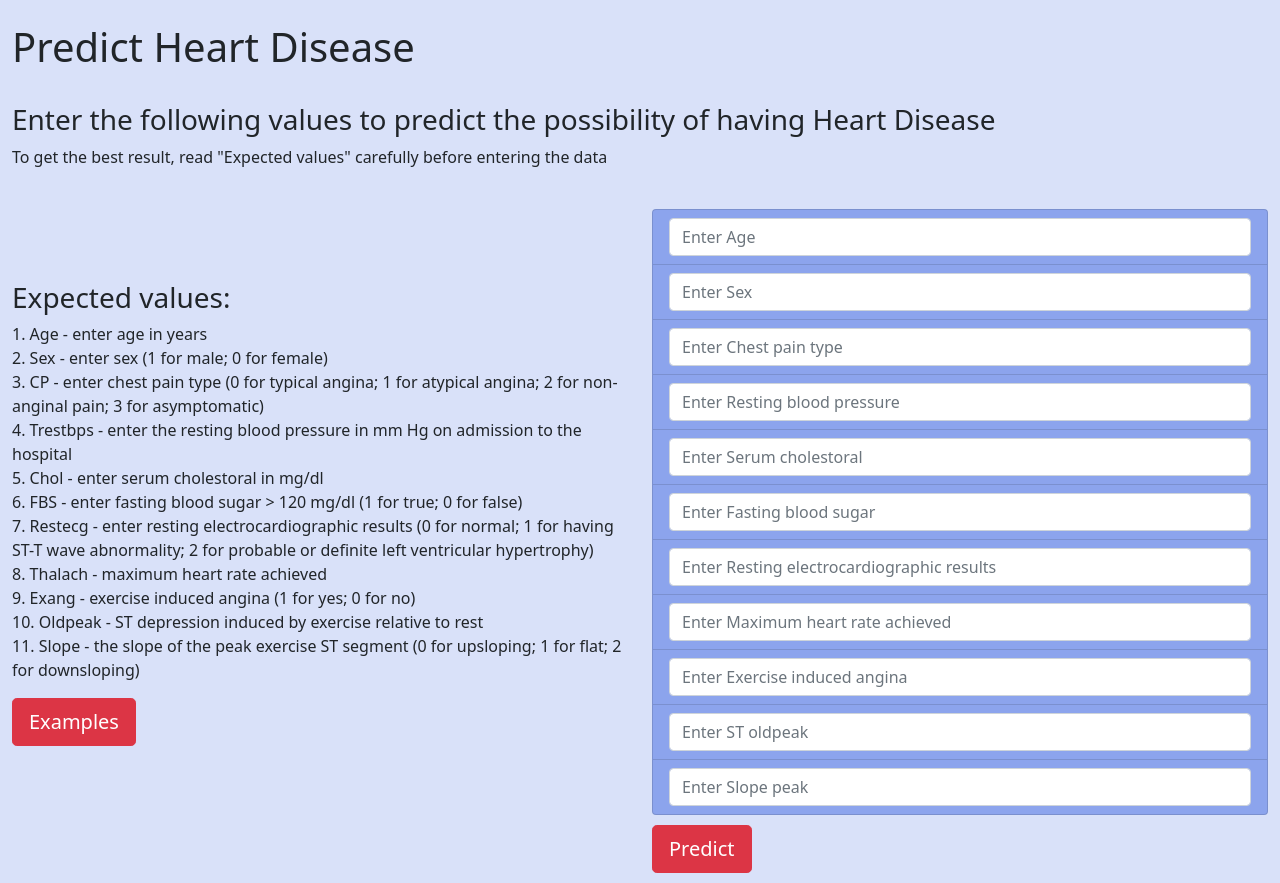
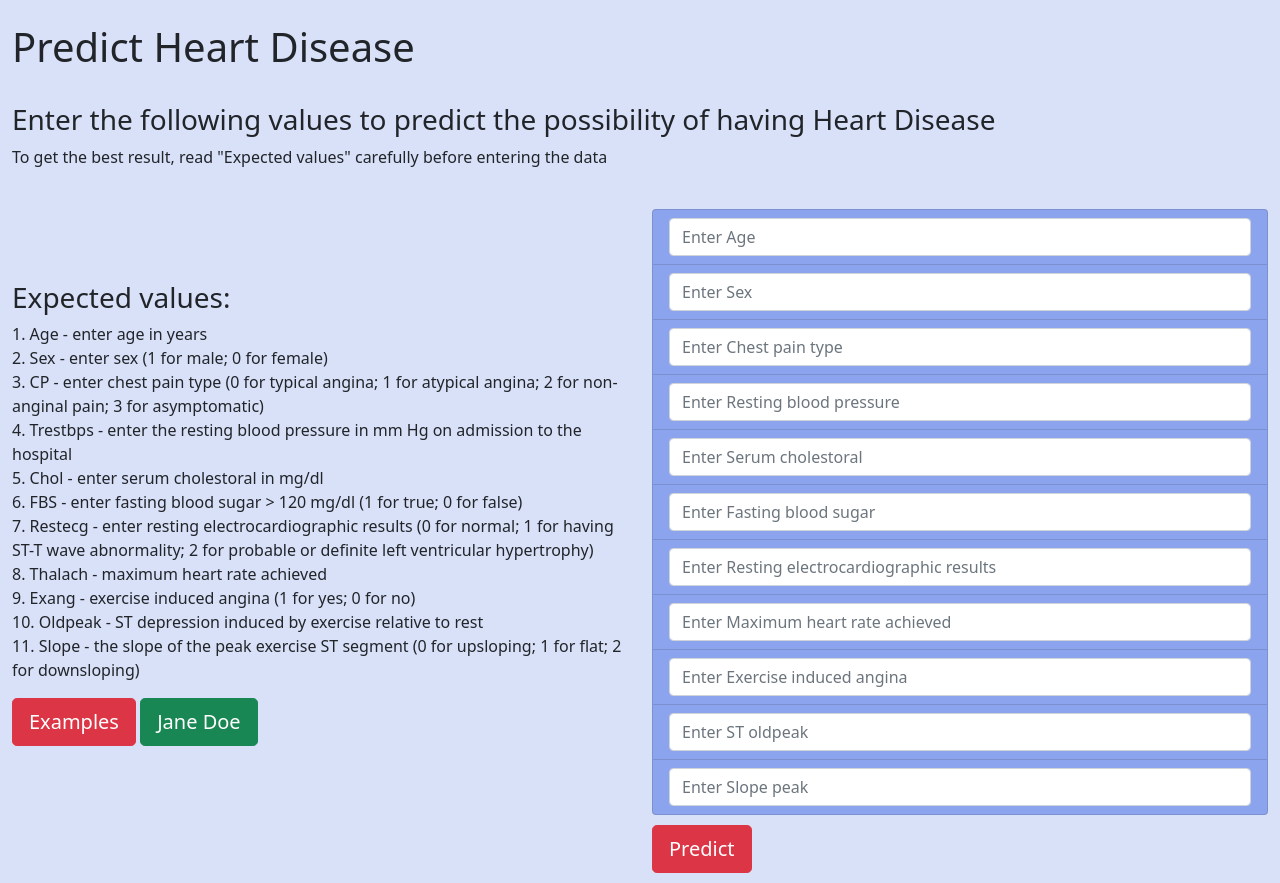
Before and after one commit to radioactivearm/Heart-Disease-ML, a Flask app: page / in a window 1280 px wide. Shown: the part 877-1760 px from the top of the page. Run offline with Flask 2, Linux system fonts and the light colour scheme; parts of the project's set-up code (start-up, migrations or seed data) failed here and were passed over; some libraries are stand-ins or nearby versions.

Commit message:
added jane

```diff
--- a/static/js/insertHEART.js
+++ b/static/js/insertHEART.js
@@ -1,29 +1,19 @@
 console.log('loaded insertHEART.js');
 
 
-// const patients = [
-//     [57, 1, 2, 124, 261, 0, 0, 141, 0, 0.3, 1],
-//     [43, 1, 4, 115, 303, 0, 0, 181, 0, 1.2, 2],
-//     [42, 0, 3, 120, 209, 0, 0, 173, 0, 0.0, 2],
-//     [67, 1, 4, 120, 237, 0, 0, 71, 0, 1.0, 2],
-//     [71, 0, 2, 160, 302, 0, 0, 162, 0, 0.4, 1]
-// ];
+const jane = [32, 0, 2, 115, 228, 1, 1, 80, 0, 0, 1];
 
-// function insertHEART() {
+function insertJane() {
 
-//         // https://stackoverflow.com/questions/5915096/get-a-random-item-from-a-javascript-array
-//         let patient = patients[Math.floor(Math.random()*patients.length)];
+        let ids = ['id1', 'id2', 'id3', 'id4', 'id5', 'id6', 'id7', 'id8', 'id9', 'id10', 'id11'];
 
-//         let ids = ['id1', 'id2', 'id3', 'id4', 'id5', 'id6', 'id7', 'id8', 'id9', 'id10', 'id11'];
+        const len = jane.length;
 
-//         const len = patient.length;
+        for (let i = 0; i < len; i++) {
+            document.getElementById(ids[i]).value = jane[i];
+        }
 
-//         for (let i = 0; i < len; i++) {
-//             document.getElementById(ids[i]).value = patient[i];
-//         }
-
-
-// }
+}
 
 
 function insertHEART() {
@@ -33,12 +23,17 @@ function insertHEART() {
     let clinic = [];
 
 
-    d3.csv('/static/data/cut.csv', patients => {
+    d3.csv('/static/data/cut.csv').then(patients => {
 
         // console.log(patients.length);
 
-        clinic.push([patients.age, patients.sex, patients['chest pain type'], patients['resting bp s'], patients.cholesterol, patients['fasting blood sugar'],
-                patients['resting ecg'], patients['max heart rate'], patients['exercise angina'], patients.oldpeak, patients['ST slope']]);
+        // clinic.push([patients.age, patients.sex, patients['chest pain type'], patients['resting bp s'], patients.cholesterol, patients['fasting blood sugar'],
+        //         patients['resting ecg'], patients['max heart rate'], patients['exercise angina'], patients.oldpeak, patients['ST slope']]);
+
+        patients.forEach(patient => {
+            clinic.push([patient.age, patient.sex, patient['chest pain type'], patient['resting bp s'], patient.cholesterol, patient['fasting blood sugar'],
+                    patient['resting ecg'], patient['max heart rate'], patient['exercise angina'], patient.oldpeak, patient['ST slope']]);
+        });
 
         // https://stackoverflow.com/questions/5915096/get-a-random-item-from-a-javascript-array
         let patient = clinic[Math.floor(Math.random()*clinic.length)];
--- a/templates/index.html
+++ b/templates/index.html
@@ -91,6 +91,7 @@
                   11. Slope - the slope of the peak exercise ST segment (0 for upsloping; 1 for flat; 2 for downsloping)<br>
                 </p>
                 <button class ="btn btn-danger btn-lg" id='in-btn' onclick="insertHEART();">Examples</button>
+                <button class ="btn btn-success btn-lg" id='in-btn' onclick="insertJane();">Jane Doe</button>
             </div>
           </div>
 
```
